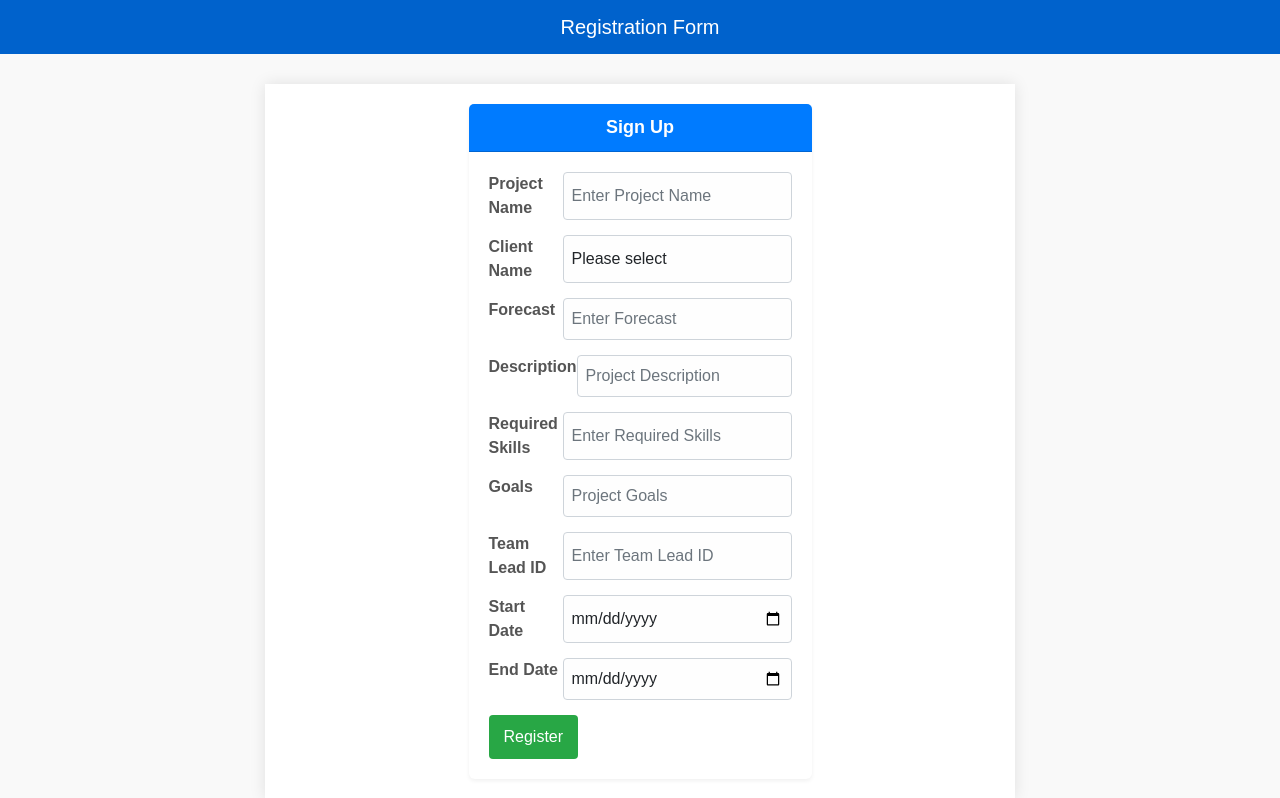
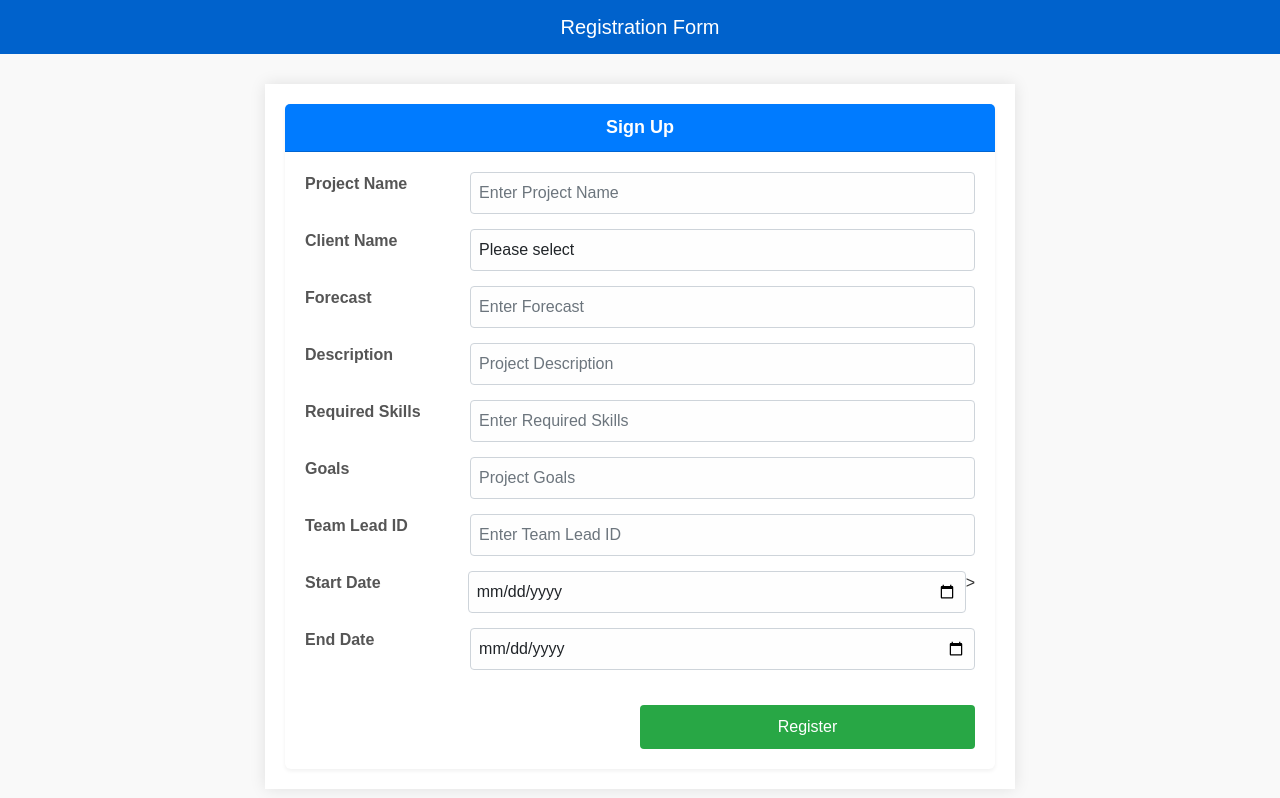
Before and after one commit to charishma0342/HRM-Project, an Angular app in the folder Frontend/emp-vi/: page /register in a window 1280 px wide. Built offline with nearby package versions, Linux system fonts and the light colour scheme.

Commit message:
error fix

```diff
--- a/Frontend/emp-vi/src/app/registration-page/registration-page.component.css
+++ b/Frontend/emp-vi/src/app/registration-page/registration-page.component.css
@@ -1,4 +1,3 @@
-
 /* Basic styling for the whole body */
 body {
     font-family: 'Arial', sans-serif;
@@ -91,3 +90,8 @@ button:hover {
     flex: 0 0 auto;
     /* width: 50%; */
 }
+.reg_btn{
+    float: inline-end;
+    width:50%;
+    margin-top:20px;
+}
--- a/Frontend/emp-vi/src/app/registration-page/registration-page.component.html
+++ b/Frontend/emp-vi/src/app/registration-page/registration-page.component.html
@@ -4,26 +4,26 @@
     <meta charset="UTF-8">
     <meta name="viewport" content="width=device-width, initial-scale=1.0">
     <title>Sign Up</title>
-    <link rel="stylesheet" href="register.css">
+    <link rel="stylesheet" href="registration-page.component.css">
 </head>
 <body>
 <div class="top">Registration Form</div>
 
 <div class="container">
     <div class="row">
-        <div class="col"></div>
-        <div class="col-6">
+
+        <div class="column">
             <div class="card">
                 <div class="card-header">Sign Up</div>
                 <div class="card-body">
-                    <form #signUpForm="ngForm" action="" method="post">
+                    <form #signUpForm="ngForm" action="">
                         <div class="form-group">
                             <label for="username">Project Name</label>
-                            <input type="text" class="form-control" id="username" placeholder="Enter Project Name" name="name" required>
+                            <input type="text" class="form-control" id="username" placeholder="Enter Project Name" name="name"  [(ngModel)]="name">
                         </div>
                         <div class="form-group">
                             <label for="clientName">Client Name</label>
-                            <select class="form-control" id="clientName" name="clientName" required>
+                            <select class="form-control" id="clientName" name="clientName" [(value)]="clientName">
                                 <option value="">Please select</option>
                                 <option value="CapGemini">CapGemini</option>
                                 <option value="Infosys">Infosys</option>
@@ -32,38 +32,43 @@
                         </div>
                         <div class="form-group">
                             <label for="forecast">Forecast</label>
-                            <input type="number" class="form-control" id="forecast" placeholder="Enter Forecast" name="forecast" required>
+                            <input type="number" class="form-control" id="forecast" placeholder="Enter Forecast" name="forecast" [(ngModel)]="forecast">
                         </div>
                         <div class="form-group">
                             <label for="description">Description</label>
-                            <input type="text" class="form-control" id="description" placeholder="Project Description" name="description" required>
+                            <input type="text" class="form-control" id="description" placeholder="Project Description" name="description" [(ngModel)]="description">
                         </div>
                         <div class="form-group">
                             <label for="requiredSkills">Required Skills</label>
-                            <input type="text" class="form-control" id="requiredSkills" placeholder="Enter Required Skills" name="requiredSkills" required>
+                            <input type="text" class="form-control" id="requiredSkills" placeholder="Enter Required Skills" name="requiredSkills" [(ngModel)]="requiredSkills">
                         </div>
                         <div class="form-group">
                             <label for="goals">Goals</label>
-                            <input type="text" class="form-control" id="goals" placeholder="Project Goals" name="goals" required>
+                            <input type="text" class="form-control" id="goals" placeholder="Project Goals" name="goals" [(ngModel)]="goals">
                         </div>
                         <div class="form-group">
                             <label for="teamLeaderId">Team Lead ID</label>
-                            <input type="number" class="form-control" id="teamLeaderId" placeholder="Enter Team Lead ID" name="teamLeaderId" required>
+                            <input type="number" class="form-control" id="teamLeaderId" placeholder="Enter Team Lead ID" name="teamLeaderId" [(ngModel)]="teamLeaderId">
                         </div>
                         <div class="form-group">
-                            <label for="date1">Start Date</label>
-                            <input type="date" class="form-control" id="date1" name="date1" required>
+                            <label for="date">Start Date</label>
+                            <input type="date" class="form-control" id="date" name="date" placeholder="start date"
+                            name="date" [(ngModel)]="date1">>
                         </div>
                         <div class="form-group">
-                            <label for="date2">End Date</label>
-                            <input type="date" class="form-control" id="date2" name="date2" required>
-                        </div>
-                        <button type="submit" class="btn btn-primary">Register</button>
-                    </form>
+                            <label for="date">End Date</label>
+                            <input type="date" class="form-control" id="date" placeholder="end date" name="date"
+                                [(ngModel)]="date2">
+                                   </div>
+
+
+                                   <button type="submit" class="btn btn-primary float-right reg_btn" (click)="addBuyer()">Register</button>
+
+                                </form>
                 </div>
             </div>
         </div>
-        <div class="col"></div>
+
     </div>
 </div>
 
```
